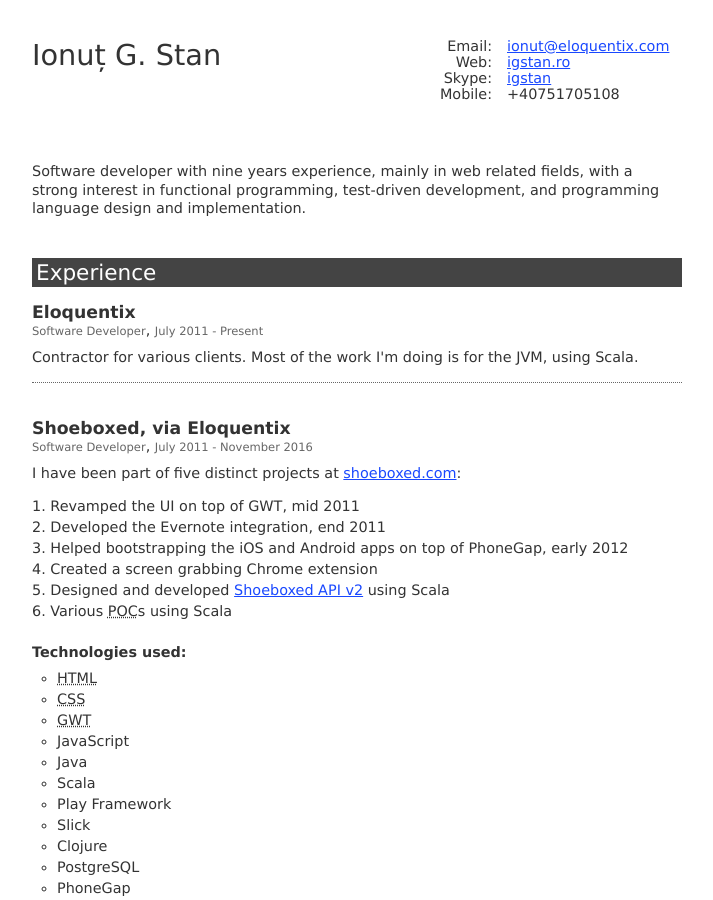
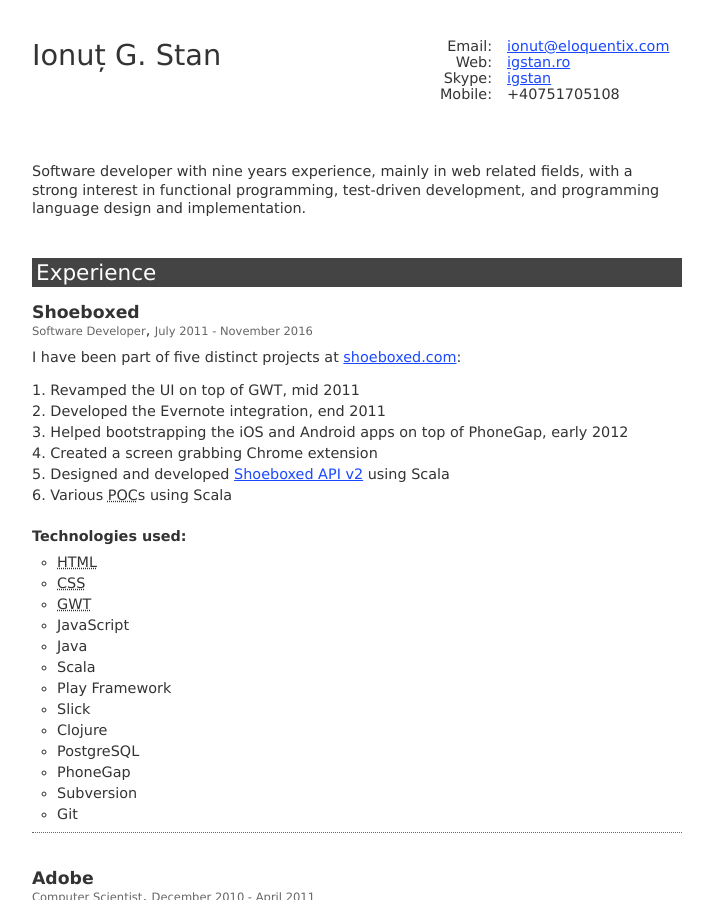
Before and after one commit to igstan/igstan.ro, a Jekyll site: the page files/cv.html, which Jekyll copies as it is, in a window 1280 px wide and 900 px high. Shown: the whole window, without its empty margins (6-719 px from the left). Built offline with Jekyll 4.4.1, drawn with Linux system fonts in a browser that asks for light colours; Markdown is read by kramdown in place of the engine named in the settings.

Commit message:
Update CV

```diff
--- a/files/cv.html
+++ b/files/cv.html
@@ -34,12 +34,7 @@
   <h2>Experience</h2>
   <ol>
     <li>
-      <h4 class="company">Eloquentix</h4>
-      <h5><span class="position">Software Developer</span>,
-        <span class="period">July 2011 - Present</span></h5>
-      <p>Contractor for various clients. Most of the work I'm doing is for the JVM, using Scala.</p>
-    <li>
-      <h4 class="company">Shoeboxed, via Eloquentix</h4>
+      <h4 class="company">Shoeboxed</h4>
       <h5><span class="position">Software Developer</span>,
         <span class="period">July 2011 - November 2016</span></h5>
       <p>I have been part of five distinct projects at
```
Also changed, not shown: other parts of files/cv.html (+1 -0 lines).
